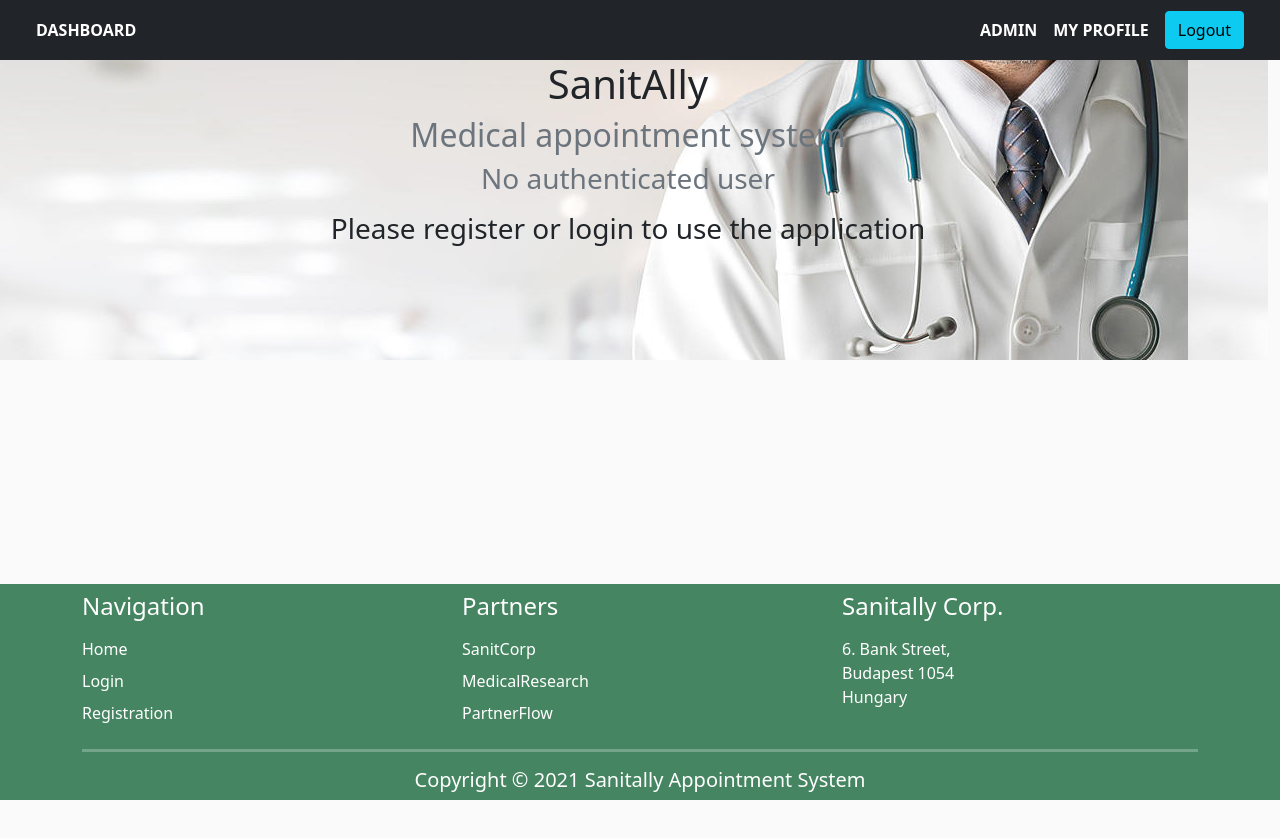
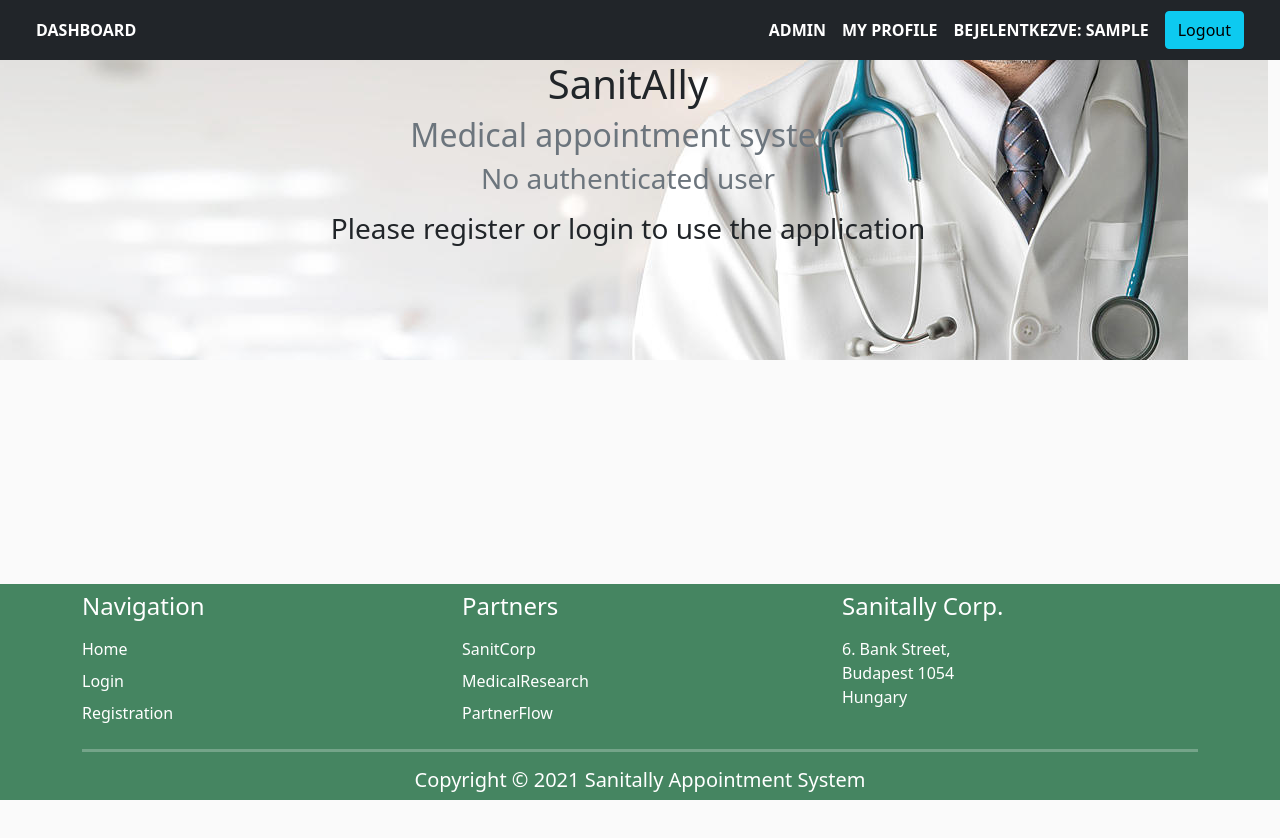
Before and after one commit to balage4/sanitally_project, a React (Create React App) app in the folder frontend/: page / in a window 1280 px wide. Shown: the top 838 px of the page. Built offline with nearby package versions, Linux system fonts and the light colour scheme; sample sign-in values are in the browser's storage.

Commit message:
add firstName to authNavbar

```diff
--- a/frontend/src/components/navbars/authenticatedNavbar/AuthenticatedNavbar.js
+++ b/frontend/src/components/navbars/authenticatedNavbar/AuthenticatedNavbar.js
@@ -1,7 +1,7 @@
+/* eslint-disable react/prop-types */
 import { Link } from "react-router-dom";
 import AuthNavMenu from "./AuthNavMenu";
 
-// eslint-disable-next-line react/prop-types
 export default function AuthenticatedNavbar({ user, setUser }) {
 
   function logoutUser() {
@@ -12,12 +12,6 @@ export default function AuthenticatedNavbar({ user, setUser }) {
   const menusByRoles = {
     participant: [
       'Events',
-      'My appointments',
-      'My Profile'
-    ],
-    facilitator: [
-      'Events',
-      'My appointments',
       'My Profile'
     ],
     admin: [
@@ -28,7 +22,6 @@ export default function AuthenticatedNavbar({ user, setUser }) {
 
   const endpoints = {
     'Events': '/events',
-    'My appointments': '/myappointments',
     'Admin': '/admin',
     'My Profile': '/profile'
   }
@@ -65,6 +58,9 @@ export default function AuthenticatedNavbar({ user, setUser }) {
             />
 
             <li
+              className="nav-item d-flex align-items-center text-white link me-3">
+              Bejelentkezve: {user.firstName}</li>
+            <li
               className='nav-item d-flex align-items-center'>
               <button
                 type="button"
```
